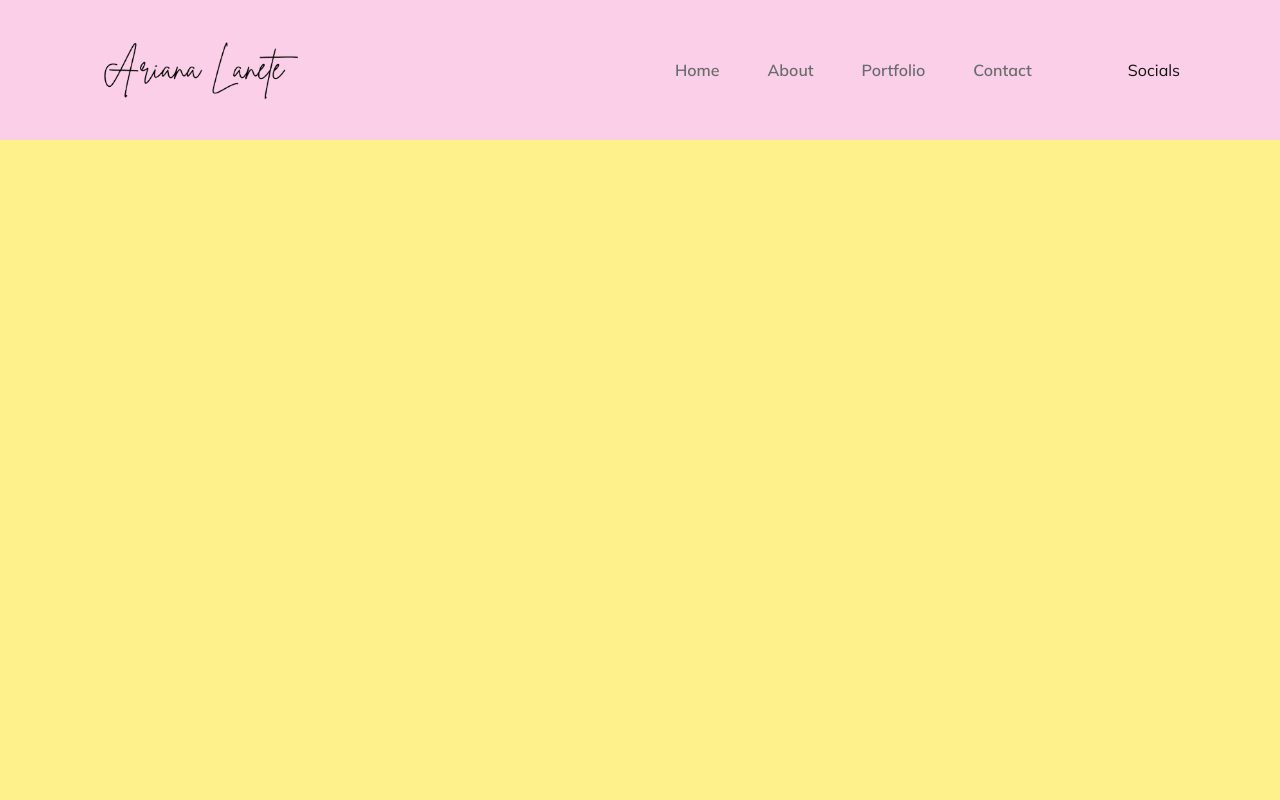
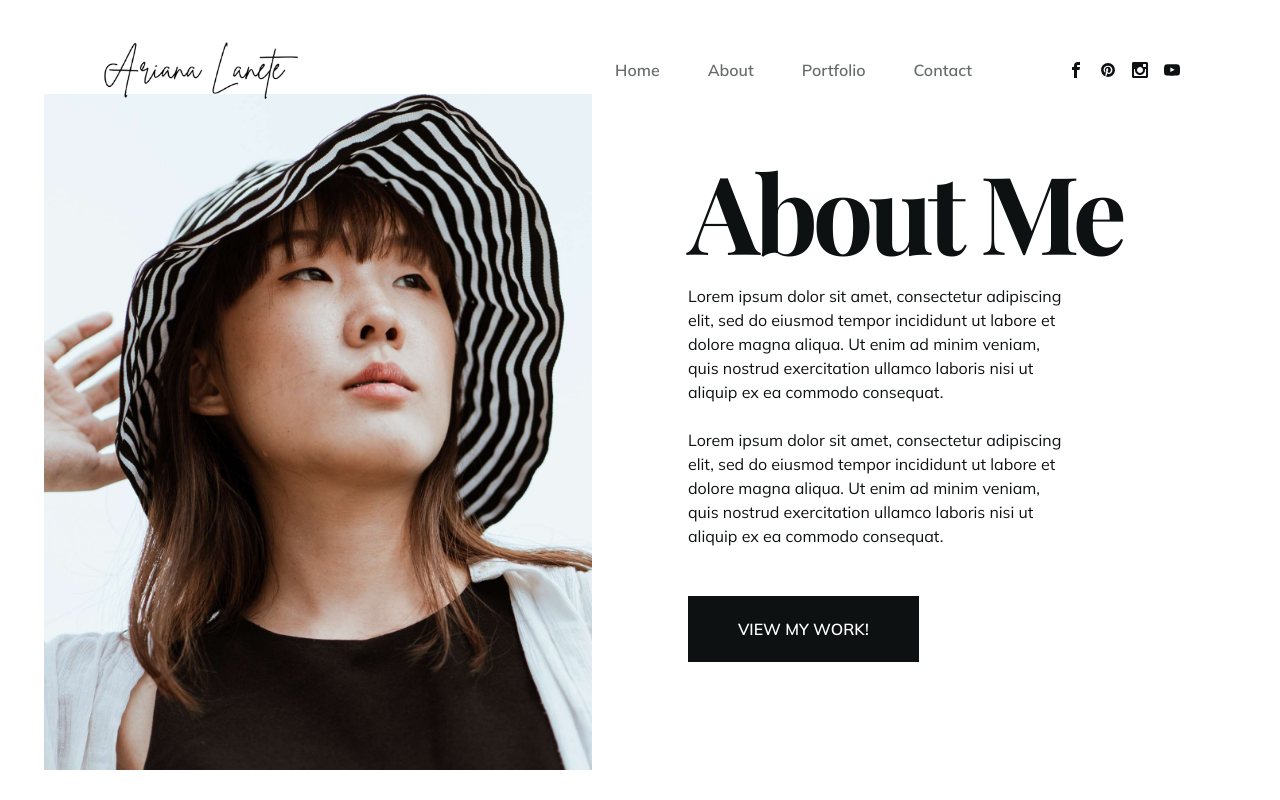
Before and after one commit to dolanete/photoportfolio, a React (Create React App) app: page /about in a window 1280 px wide. Built offline with nearby package versions, Linux system fonts and the light colour scheme; the HTML template or start-up script is replaced by a standard one; a web font is replaced by a local one.

Commit message:
About and Home

```diff
--- a/src/components/Header.js
+++ b/src/components/Header.js
@@ -29,7 +29,7 @@
     <Link to={'/'}> - This is called a react router. This is how the page is able to navigate to different pages (the home page) without needing to reload the page
     hover:text-primary when the text is hovered over, the text will change to a primary theme color set by tailwind theme
   */
-  return <header className='bg-pink-200 fixed w-full px-[30px] lg:px-[100px] z-30 h-[100px] lg:h-[140px] flex items-center'>
+  return <header className= 'fixed w-full px-[30px] lg:px-[100px] z-30 h-[100px] lg:h-[140px] flex items-center'>
     <div className='flex flex-col lg:flex-row lg:items-center w-full justify-between'>
       {/* Logo */}
       <Link to={'/'} className='max-w-[200px]'>
--- a/src/components/Socials.js
+++ b/src/components/Socials.js
@@ -1,7 +1,42 @@
 import React from 'react';
-
+// import icons
+import {
+  ImFacebook,
+  ImTwitter,
+  ImPinterest,
+  ImInstagram,
+  ImYoutube
+} from 'react-icons/im'
 const Socials = () => {
-  return <div className='hidden xl:flex ml-24'>Socials</div>;
+  return <div className='hidden xl:flex ml-24'>
+    <ul className='flex gap-x-4'>
+      <li>
+        <a href='http://www.facebook.com' target='_blank'>
+          <ImFacebook />
+        </a>
+      </li>
+      {/* <li>
+        <a href='http://www.x.com' target='_blank'>
+          <ImTwitter />
+        </a>
+      </li> */}
+      <li>
+        <a href='http://www.pinterest.com' target='_blank'>
+          <ImPinterest />
+        </a>
+      </li>
+      <li>
+        <a href='http://www.instagram.com' target='_blank'>
+          <ImInstagram />
+        </a>
+      </li>
+      <li>
+        <a href='http://www.youtube.com' target='_blank'>
+          <ImYoutube />
+        </a>
+      </li>
+    </ul>
+  </div>;
 };
 
 export default Socials;
--- a/src/pages/About.js
+++ b/src/pages/About.js
@@ -1,7 +1,32 @@
 import React from 'react';
+// import images
+import WomanImg from '../img/about/woman.png'
+// import link
+import { Link } from 'react-router-dom'
 
 const About = () => {
-  return <section className='section bg-yellow-200'>About</section>;
+  return <section className='section'>
+    <div className='container mx-auto h-full relative'>
+      {/* text & img wrapper */}
+      <div className='flex flex-col lg:flex-row h-full items-center justify-center gap-x-24 text-center lg:text-left lg:pt-16'>
+        {/* image */}
+        <div className='flex-1 max-h-96 lg:max-h-max order-2 lg:order-none overflow-hidden'>
+          <img src={WomanImg} alt='' />
+        </div>
+        {/* text */}
+        <div className='flex-1 pt-36 pb-14 lg:pt-0 lg:w-auto z-10 flex flex-col justify-center items-center lg:items-start'>
+          <h1 className='h1'>About me</h1>
+          <p className='mb-12 max-w-sm'>
+            Lorem ipsum dolor sit amet, consectetur adipiscing elit, sed do eiusmod tempor incididunt ut labore et dolore magna aliqua. Ut enim ad minim veniam, quis nostrud exercitation ullamco laboris nisi ut aliquip ex ea commodo consequat.
+            <br />
+            <br />
+            Lorem ipsum dolor sit amet, consectetur adipiscing elit, sed do eiusmod tempor incididunt ut labore et dolore magna aliqua. Ut enim ad minim veniam, quis nostrud exercitation ullamco laboris nisi ut aliquip ex ea commodo consequat.
+          </p>
+          <Link to={'/portfolio'} className='btn'> View my work!</Link>
+        </div>
+      </div>
+    </div>
+  </section>;
 };
 
 export default About;
--- a/src/pages/Home.js
+++ b/src/pages/Home.js
@@ -1,7 +1,30 @@
 import React from 'react';
+// import images
+import WomanImg from '../img/home/woman.png'
+// import link
+import { Link } from 'react-router-dom'
 
 const Home = () => {
-  return <section className='section bg-blue-200'>About</section>
+  return <section className='section'>
+    <div className='container mx-auto'>
+      {/* text & image wrapper */}
+      <div className='flex flex-col justify-center'>
+        {/* text */}
+        <div className='w-full pt-36 pb-14 lg:pt-0 lg:pb-0 lg:w-auto z-10 lg:absolute flex flex-col justify-center items-center lg:items-start'>
+          <h1 className='h1'>
+            photographer <br /> & film maker
+          </h1>
+          <p className='text-[26px] lg:text-[36px] font-primary mb-4 lg:mb-12'>Houston, TX</p>
+        </div>
+        {/* image */}
+        <div className='flex justify-end max-h-96 lg:max-h-max'>
+          <div className='relative lg:-right-40 overflow-hidden'>
+            <img src={ WomanImg } alt='' />
+          </div>
+        </div>
+      </div>
+    </div>
+  </section>
 };
 
 export default Home;
```
